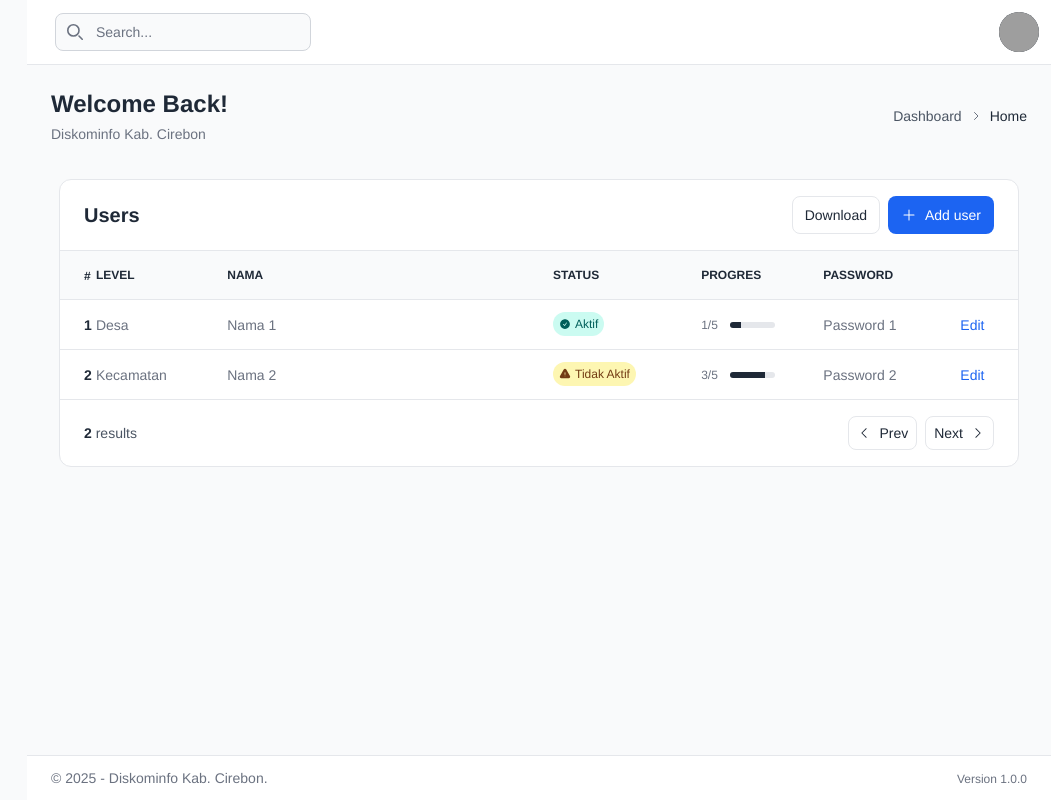
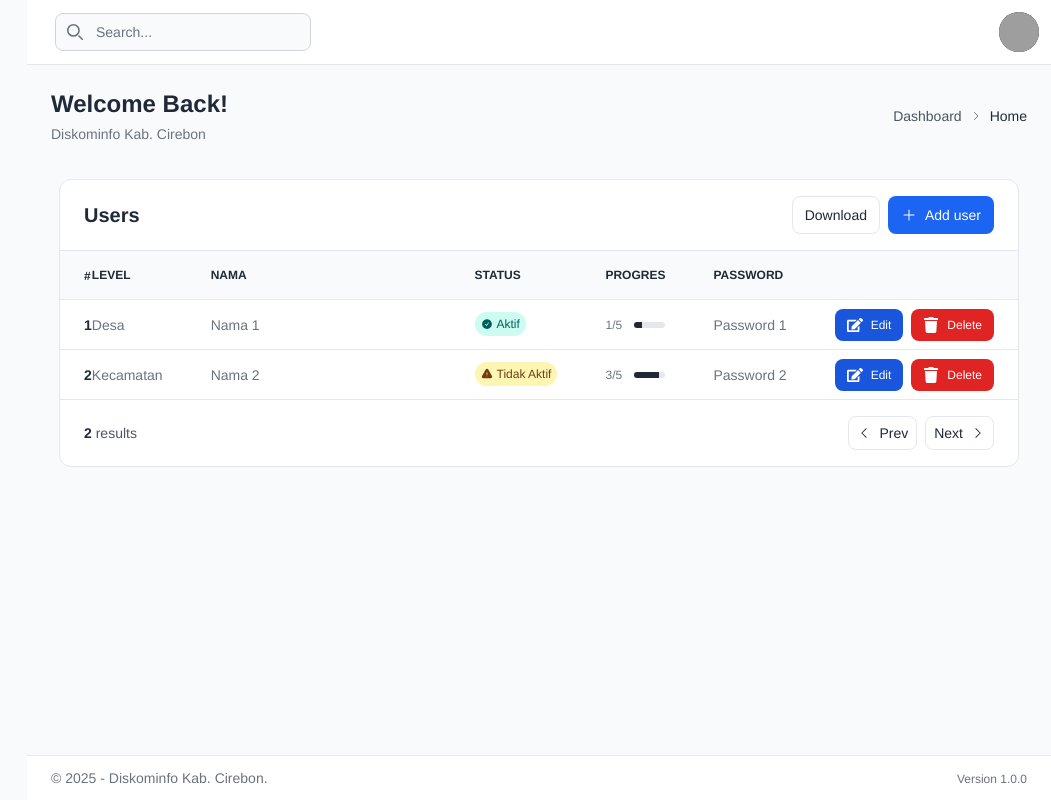
Before and after one commit to azharanggakusuma/simades, a Next.js app: page /dashboard/pages/users in a window 1280 px wide. Shown: the whole page, without its empty margins (229-1280 px from the left). Built offline with nearby package versions, Linux system fonts and the light colour scheme; grey boxes are pictures that could not be loaded.

Commit message:
feat: add edit and delete buttons to TableUser component for improved user interaction

```diff
--- a/app/dashboard/pages/users/TableUser.tsx
+++ b/app/dashboard/pages/users/TableUser.tsx
@@ -5,6 +5,8 @@ import {
   ChevronLeftIcon,
   ChevronRightIcon,
 } from "@heroicons/react/24/solid";
+
+import { FaEdit, FaTrash } from "react-icons/fa";
 
 export default function TableUser() {
   return (
@@ -156,12 +158,23 @@ export default function TableUser() {
                       </td>
                       <td className="size-px whitespace-nowrap">
                         <div className="px-6 py-1.5">
-                          <a
-                            className="inline-flex items-center gap-x-1 text-sm text-blue-600 decoration-2 hover:underline focus:outline-hidden focus:underline font-medium dark:text-blue-500"
-                            href="#"
-                          >
-                            Edit
-                          </a>
+                          <div className="flex gap-2">
+                            <button
+                              type="button"
+                              className="px-3 py-2 text-xs font-medium text-center inline-flex items-center text-white bg-blue-700 rounded-lg hover:bg-blue-800 focus:ring-4 focus:outline-none focus:ring-blue-300 dark:bg-blue-600 dark:hover:bg-blue-700 dark:focus:ring-blue-800"
+                            >
+                              <FaEdit className="w-4 h-4 me-2" />
+                              Edit
+                            </button>
+
+                            <button
+                              type="button"
+                              className="px-3 py-2 text-xs font-medium text-center inline-flex items-center text-white bg-red-600 rounded-lg hover:bg-red-700 focus:ring-4 focus:outline-none focus:ring-red-300 dark:bg-red-500 dark:hover:bg-red-600 dark:focus:ring-red-800"
+                            >
+                              <FaTrash className="w-4 h-4 me-2" />
+                              Delete
+                            </button>
+                          </div>
                         </div>
                       </td>
                     </tr>
@@ -226,12 +239,23 @@ export default function TableUser() {
                       </td>
                       <td className="size-px whitespace-nowrap">
                         <div className="px-6 py-1.5">
-                          <a
-                            className="inline-flex items-center gap-x-1 text-sm text-blue-600 decoration-2 hover:underline focus:outline-hidden focus:underline font-medium dark:text-blue-500"
-                            href="#"
-                          >
-                            Edit
-                          </a>
+                          <div className="flex gap-2">
+                            <button
+                              type="button"
+                              className="px-3 py-2 text-xs font-medium text-center inline-flex items-center text-white bg-blue-700 rounded-lg hover:bg-blue-800 focus:ring-4 focus:outline-none focus:ring-blue-300 dark:bg-blue-600 dark:hover:bg-blue-700 dark:focus:ring-blue-800"
+                            >
+                              <FaEdit className="w-4 h-4 me-2" />
+                              Edit
+                            </button>
+
+                            <button
+                              type="button"
+                              className="px-3 py-2 text-xs font-medium text-center inline-flex items-center text-white bg-red-600 rounded-lg hover:bg-red-700 focus:ring-4 focus:outline-none focus:ring-red-300 dark:bg-red-500 dark:hover:bg-red-600 dark:focus:ring-red-800"
+                            >
+                              <FaTrash className="w-4 h-4 me-2" />
+                              Delete
+                            </button>
+                          </div>
                         </div>
                       </td>
                     </tr>
```
